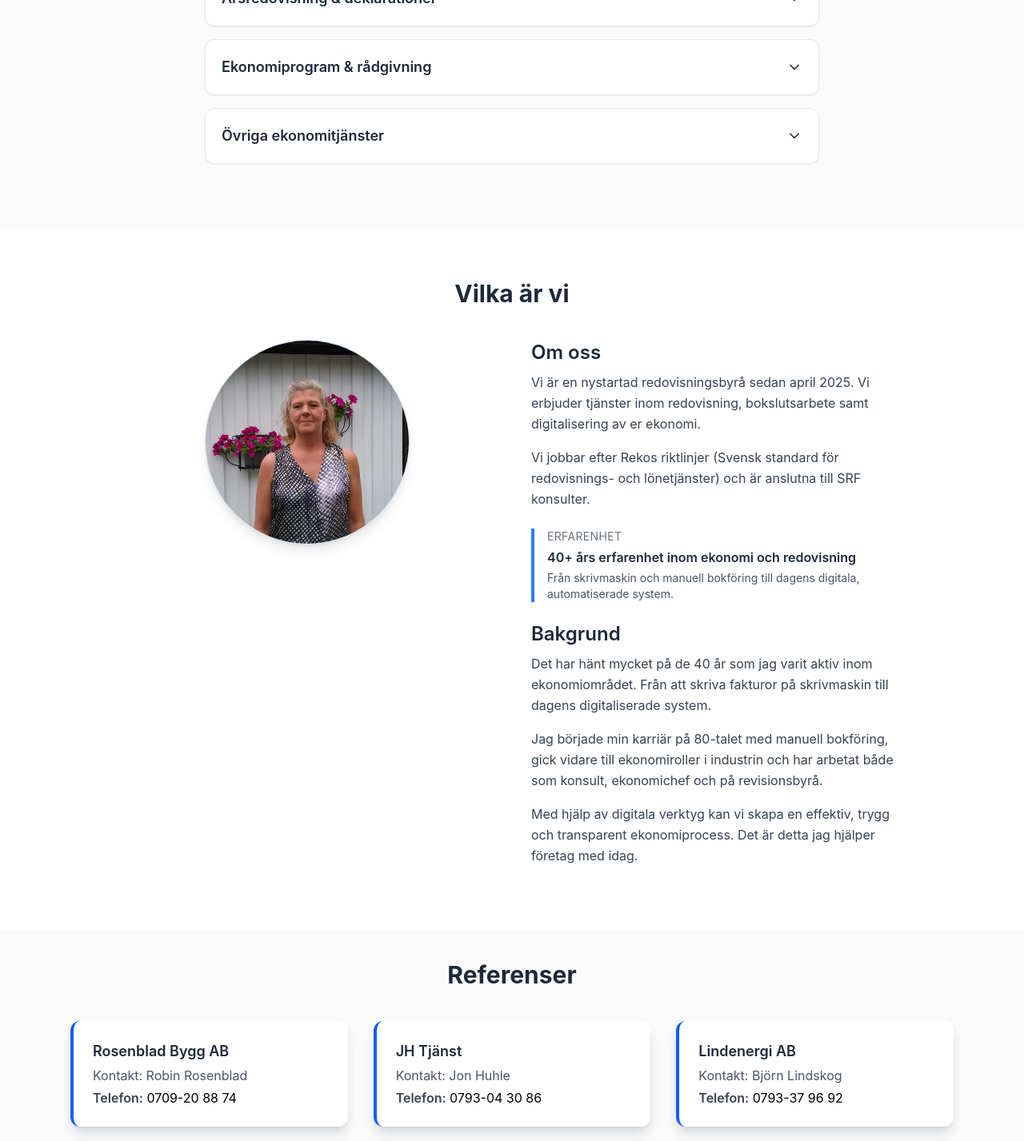
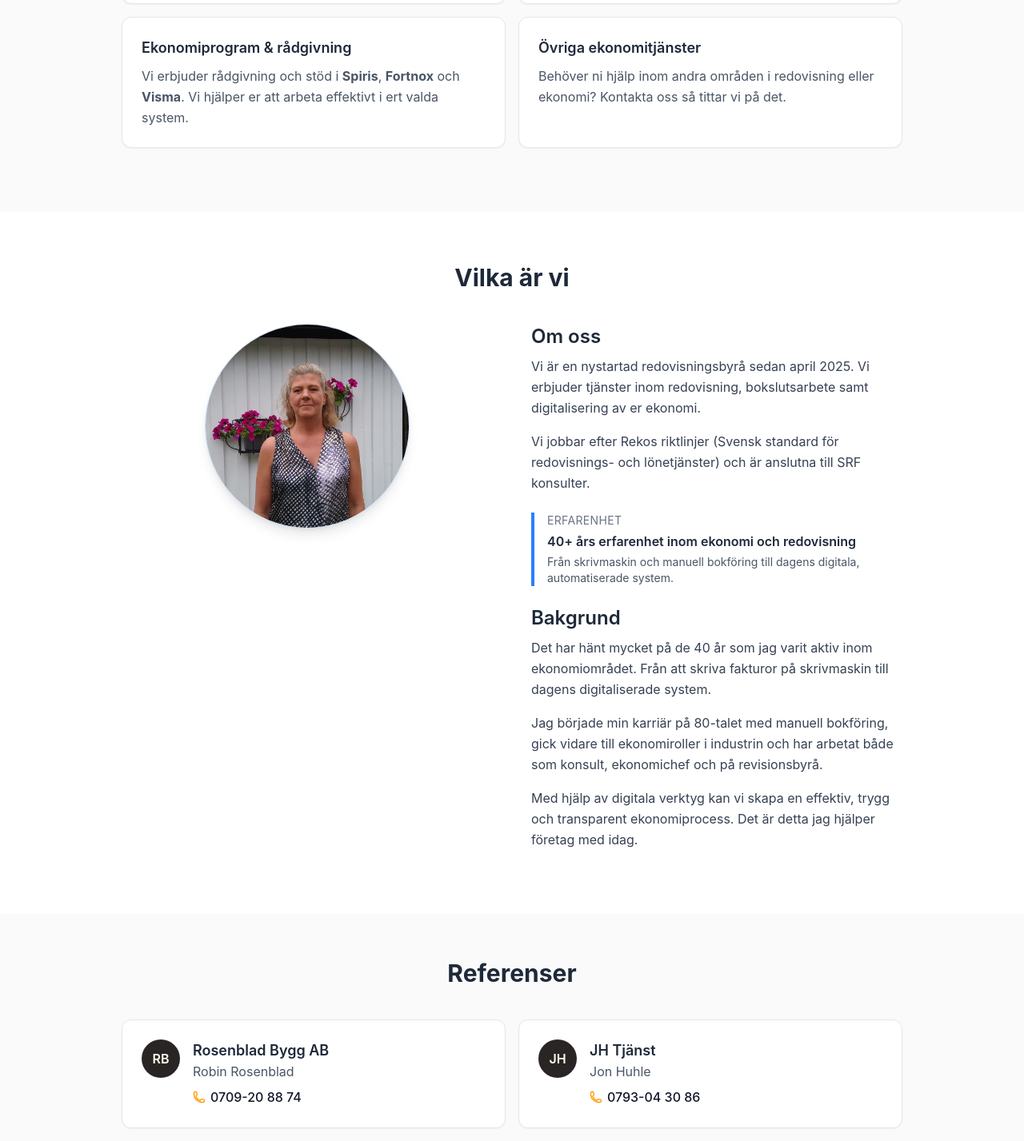
Before and after one commit to Fredrik913/ap-redovisning-ab, a React (Vite) app: page / in a window 1280 px wide. Shown: the part 1240-2667 px from the top of the page at 80% size. Built offline with nearby package versions, Linux system fonts and the light colour scheme.

Commit message:
Uppdaterat våra tjänster och referenser till nytt utseende.

```diff
--- a/src/components/references/References.tsx
+++ b/src/components/references/References.tsx
@@ -6,24 +6,47 @@ function References() {
       id="references"
       className="flex items-center w-full pt-6 pb-12 scroll-mt-[50px] md:min-h-[500px]"
     >
-      <div className="max-w-6xl mx-auto px-6">
+      <div className="w-full max-w-5xl mx-auto px-6">
         <h2 className="text-3xl font-bold text-gray-800 mb-10 text-center">Referenser</h2>
 
-        {/* 2 cards in row on tablet, 3 on large desktop */}
-        <div className="grid gap-8 md:grid-cols-2 lg:grid-cols-3 w-full">
+        <div className="grid gap-4 md:grid-cols-2">
           {references.map((ref) => (
             <div
               key={ref.company}
-              className="p-6 bg-white rounded-xl border-l-4 border-blue-600 shadow-lg shadow-gray-300 w-full"
+              className="p-6 bg-white border border-gray-200 rounded-xl shadow-xs flex gap-4 items-start"
             >
-              <h3 className="text-lg font-semibold text-gray-800">{ref.company}</h3>
-              <p className="text-gray-600 mt-1">Kontakt: {ref.contact}</p>
-              <p className="text-gray-700 mt-1">
-                <span className="font-semibold">Telefon:</span>{" "}
-                <a href={`tel:${ref.phone.tel}`} className="text-black hover:underline">
+              <div
+                aria-hidden="true"
+                className="shrink-0 w-12 h-12 rounded-full bg-stone-800 text-amber-50 font-semibold flex items-center justify-center"
+              >
+                {ref.initials}
+              </div>
+
+              <div>
+                <h3 className="text-lg font-semibold text-gray-800">{ref.company}</h3>
+                <p className="text-gray-600">{ref.contact}</p>
+                <a
+                  href={`tel:${ref.phone.tel}`}
+                  aria-label={`Ring ${ref.contact} på ${ref.phone.label}`}
+                  className="mt-2 inline-flex items-center gap-1.5 font-medium text-gray-900 hover:underline"
+                >
+                  <svg
+                    aria-hidden="true"
+                    className="w-4 h-4 text-amber-500"
+                    fill="none"
+                    stroke="currentColor"
+                    strokeWidth="2"
+                    viewBox="0 0 24 24"
+                  >
+                    <path
+                      strokeLinecap="round"
+                      strokeLinejoin="round"
+                      d="M2.25 6.75c0 8.284 6.716 15 15 15h2.25a2.25 2.25 0 0 0 2.25-2.25v-1.372c0-.516-.351-.966-.852-1.091l-4.423-1.106c-.44-.11-.902.055-1.173.417l-.97 1.293c-.282.376-.769.542-1.21.38a12.035 12.035 0 0 1-7.143-7.143c-.162-.441.004-.928.38-1.21l1.293-.97c.363-.271.527-.734.417-1.173L6.963 3.102a1.125 1.125 0 0 0-1.091-.852H4.5A2.25 2.25 0 0 0 2.25 4.5v2.25Z"
+                    />
+                  </svg>
                   {ref.phone.label}
                 </a>
-              </p>
+              </div>
             </div>
           ))}
         </div>
--- a/src/components/services/Services.tsx
+++ b/src/components/services/Services.tsx
@@ -1,40 +1,20 @@
-import { useState } from "react";
 import { services } from "../../content/services";
 
 function Services() {
-  const [openService, setOpenService] = useState<number | null>(null);
-
   return (
     <section id="ourServices" className="w-full pt-16 pb-20 scroll-mt-[70px]">
       <div className="max-w-5xl mx-auto px-6">
         <h2 className="text-4xl font-bold text-gray-800 mb-10 text-center">Våra tjänster</h2>
 
-        <div className="max-w-3xl mx-auto space-y-4">
-          {services.map((service, i) => (
-            <details
+        <div className="grid gap-4 md:grid-cols-2">
+          {services.map((service) => (
+            <div
               key={service.title}
-              open={openService === i}
-              onToggle={(e) => {
-                const isOpen = e.currentTarget.open;
-                setOpenService((current) => (isOpen ? i : current === i ? null : current));
-              }}
-              className="group border border-gray-200 rounded-xl shadow-xs transition-all bg-white hover:shadow-md hover:border-gray-600"
+              className="p-6 bg-white border border-gray-200 rounded-xl shadow-xs"
             >
-              <summary className="p-5 cursor-pointer text-lg font-semibold text-gray-800 list-none flex items-center justify-between">
-                {service.title}
-                <svg
-                  className="w-5 h-5 text-gray-800 transition-all duration-300 group-open:rotate-180"
-                  fill="none"
-                  stroke="currentColor"
-                  strokeWidth="2"
-                  viewBox="0 0 24 24"
-                >
-                  <path strokeLinecap="round" strokeLinejoin="round" d="M6 9l6 6 6-6" />
-                </svg>
-              </summary>
-
-              <p className="-mt-2 px-5 pb-5 text-gray-600 leading-relaxed">{service.text}</p>
-            </details>
+              <h3 className="text-lg font-semibold text-gray-800">{service.title}</h3>
+              <p className="mt-2 text-gray-600 leading-relaxed">{service.text}</p>
+            </div>
           ))}
         </div>
       </div>
--- a/src/content/references.ts
+++ b/src/content/references.ts
@@ -1,5 +1,6 @@
 export type Reference = {
   company: string;
+  initials: string;
   contact: string;
   phone: { tel: string; label: string };
 };
@@ -7,21 +8,25 @@ export type Reference = {
 export const references: Reference[] = [
   {
     company: "Rosenblad Bygg AB",
+    initials: "RB",
     contact: "Robin Rosenblad",
     phone: { tel: "0709208874", label: "0709-20 88 74" },
   },
   {
     company: "JH Tjänst",
+    initials: "JH",
     contact: "Jon Huhle",
     phone: { tel: "0793043086", label: "0793-04 30 86" },
   },
   {
     company: "Lindenergi AB",
+    initials: "LE",
     contact: "Björn Lindskog",
     phone: { tel: "0793379692", label: "0793-37 96 92" },
   },
   {
     company: "Van der Graaf Scandinavia Aktiebolag",
+    initials: "VG",
     contact: "Dan Larsson",
     phone: { tel: "0706734973", label: "0706-73 49 73" },
   },
```
